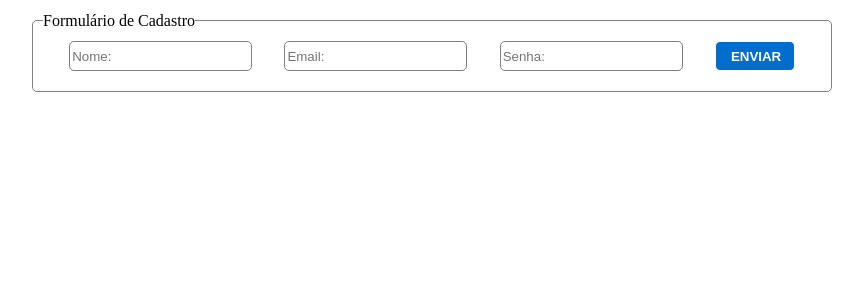
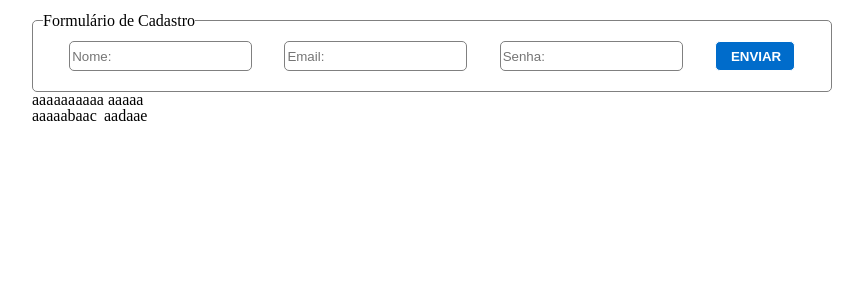
Before and after one commit to patriciatersariol/introducao-react-app, a React (Create React App) app: page / in a window 1280 px wide. Shown: the top 300 px of the page, without its empty margins (208-1071 px from the left). Built offline with nearby package versions, Linux system fonts and the light colour scheme.

Commit message:
criação da tabela

```diff
--- a/src/App.js
+++ b/src/App.js
@@ -1,6 +1,7 @@
 import Input from "./components/Input"
 import Button from "./components/Button"
 import "./App.css"
+import Table from "./components/Table"
 
 const App = () => {
   return (
@@ -16,6 +17,7 @@ const App = () => {
           </div>
         </div>
       </div>
+      <Table></Table>
     </div>
   )
 }
--- /dev/null
+++ b/src/components/Table/index.js
@@ -0,0 +1,28 @@
+import React from "react"
+import "./table.css"
+
+const Table = () => {
+    return (
+        <div>
+            <table>
+                <tr>
+                    <th>aaa </th>
+                    <th>aaa </th>
+                    <th> aaaa</th>
+                    <th colspan="2"> aaaaa </th>
+                </tr>
+                <tr>
+                    <td> aaa </td>
+                    <td> aab </td>
+                    <td> aac </td>
+                    <td> aad </td>
+                    <td> aae </td>
+
+                </tr>
+            </table>
+        </div>
+
+    )
+}
+
+export default Table
```
Also changed, not shown: src/components/Table/table.css (added).
